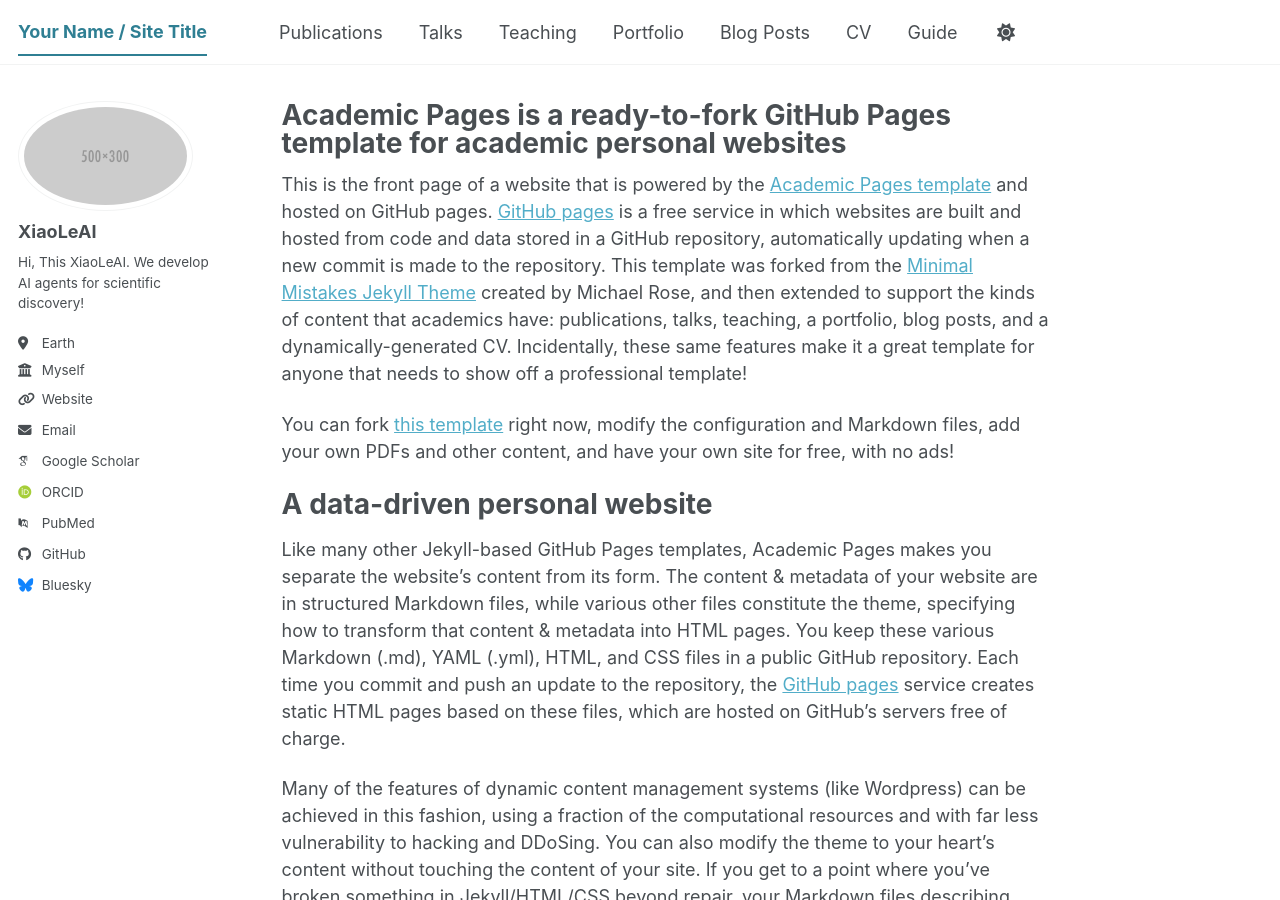
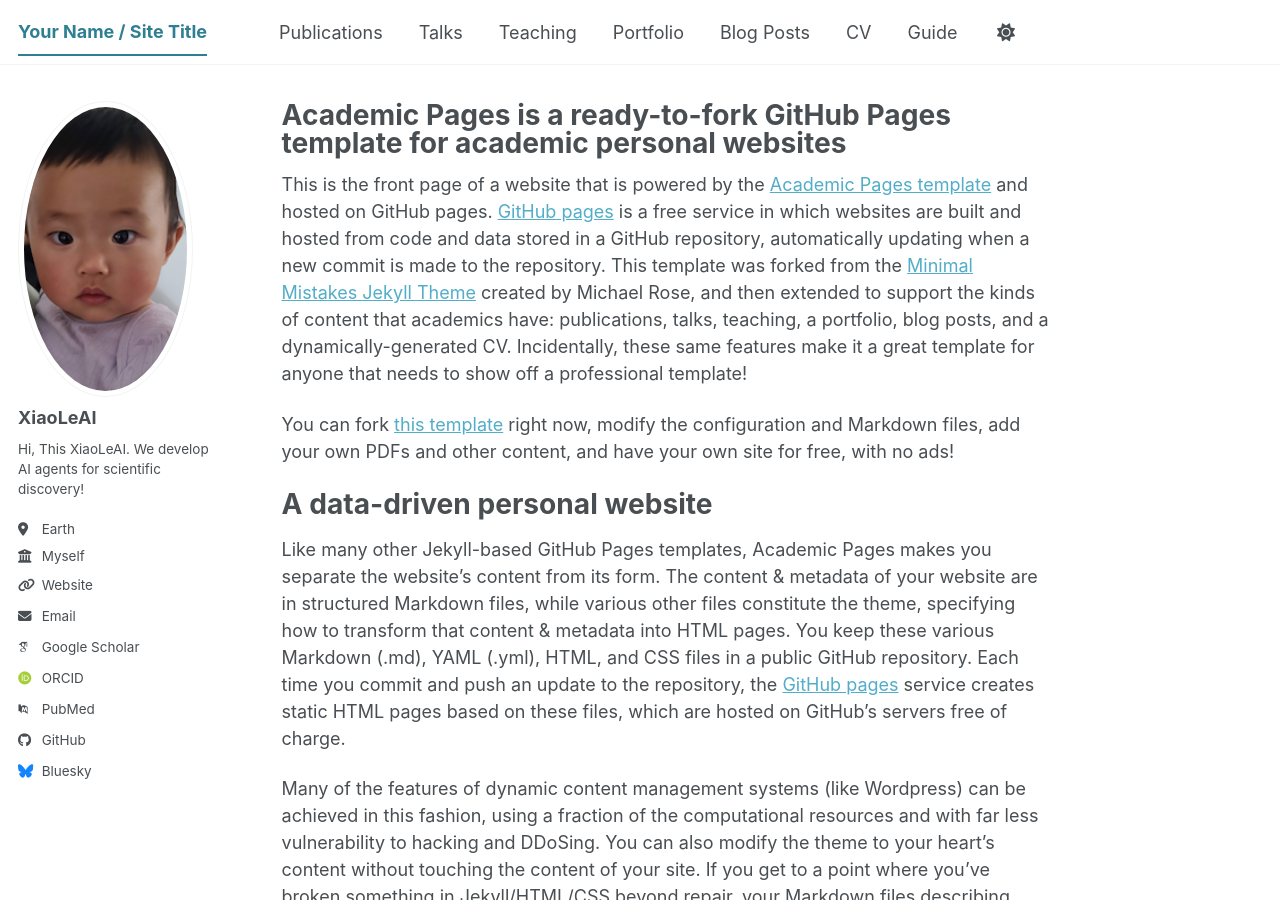
Before and after one commit to XiaoLeFancyAI/XiaoLeFancyAI.github.io, a Jekyll site: the page built from _pages/about.md, in a window 1280 px wide and 900 px high. Built offline with Jekyll 4.4.1, drawn with Linux system fonts in a browser that asks for light colours; some web fonts are replaced; a script bundle is joined from its source files by our own code; library files that are not in the unit come from our copies.

Commit message:
Update _config.yml

```diff
--- a/_config.yml
+++ b/_config.yml
@@ -23,7 +23,7 @@
 #               Additional customization can be done by editing /_includes/author-profile.html
 author:
   # Biographic information
-  avatar           : "500x300.png"
+  avatar           : "ping1.png"
   name             : "XiaoLeAI"
   pronouns         : # example: "she/her"
   bio              : "Hi, This XiaoLeAI. We develop AI agents for scientific discovery!"
```
